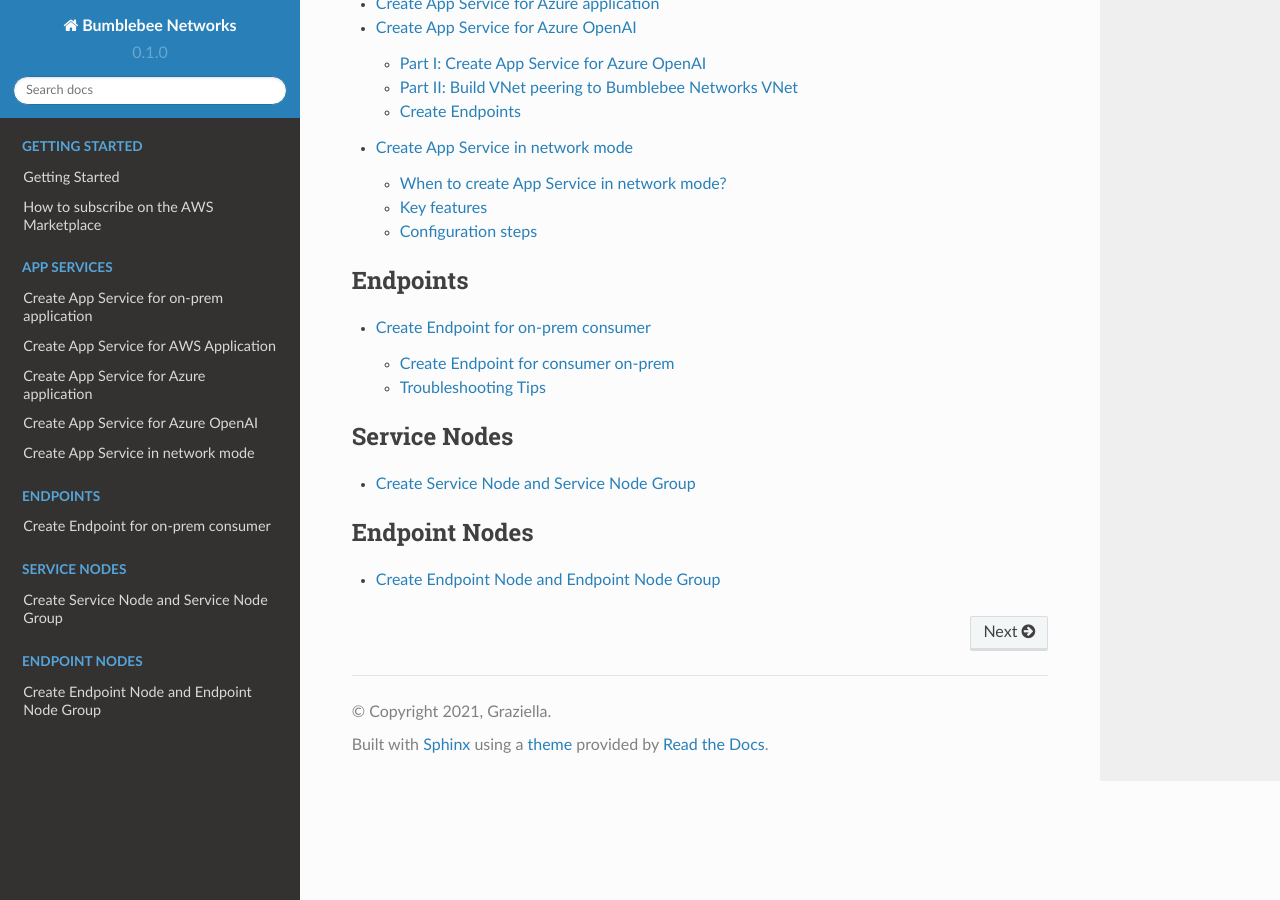
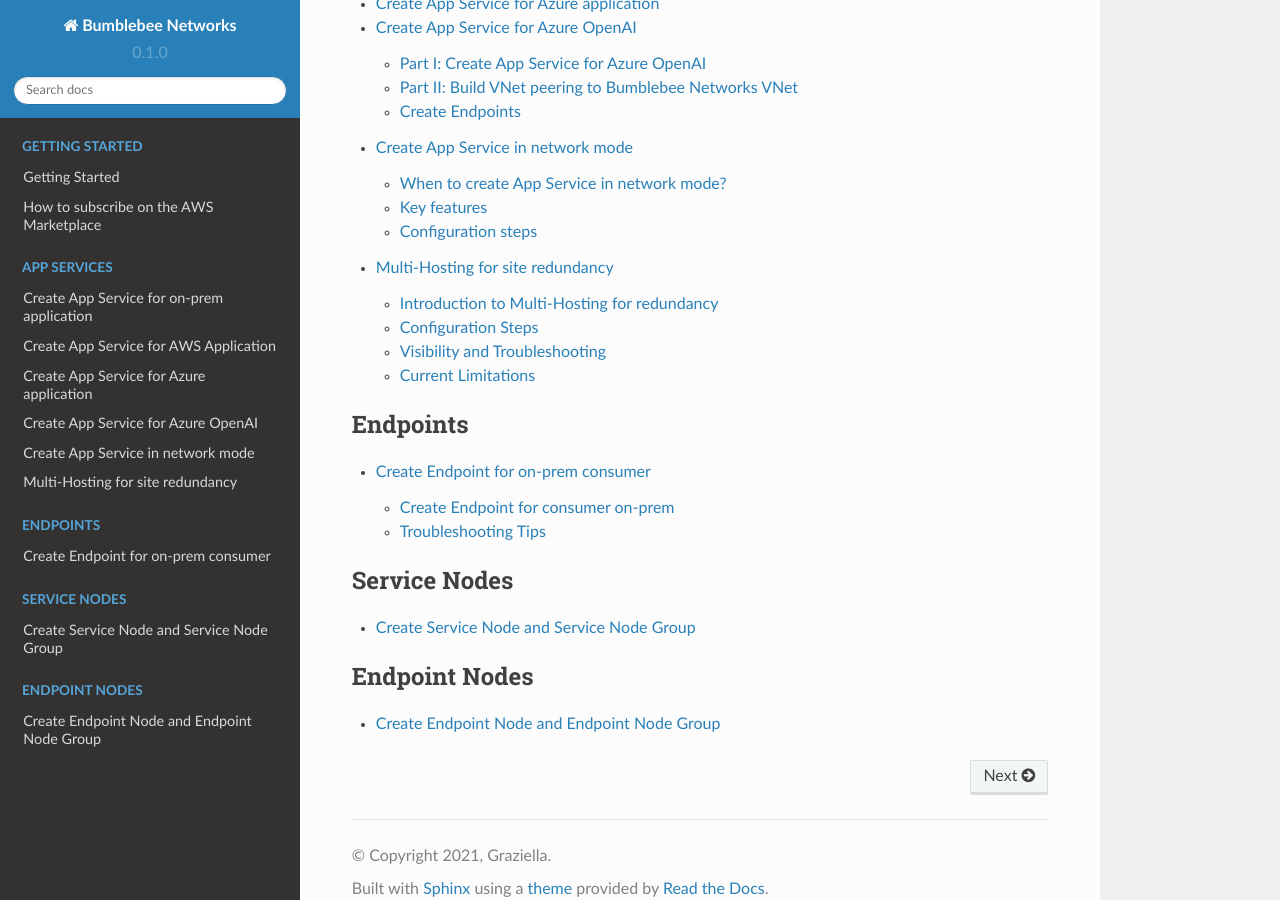
Before and after one commit to sherrywei-bumblebee/bumblebee-docs, a Sphinx documentation site: the page built from docs/source/index.rst, in a window 1280 px wide and 900 px high, scrolled down 1325 px. Built offline with Sphinx 7.4.7 and the Read the Docs theme 2.0.0, drawn with Linux system fonts in a browser that asks for light colours; pages that are not in the unit, such as notebooks, are missing from menus; some of the changed lines change nothing that is shown.

Commit message:
multi-hosting

```diff
--- /dev/null
+++ b/docs/source/AppService/multi-hosting.rst
@@ -0,0 +1,79 @@
+=======================================
+Multi-Hosting for site redundancy
+=======================================
+
+
+Introduction to Multi-Hosting for redundancy
+=================================================
+
+Bumblebee App Services and Endpoints can be deployed in clusters to both scale out and
+provide high redundancies.
+
+
+There are scenarios where the application or entire site or region go down, and for such situations
+Bumblebee Networks provides the Multi-Hosting capability to redundancies to a backup site.
+The diagram below illustrates a scenario where an on-prem application or the data center go down, with Multi-Hosting configured,
+Endpoints automatically re-connect to the backup deployment, and in this diagram the backup deployment is in AWS.
+
+
+|multi_hosting_illustration|
+
+
+
+In the above diagram, the primary App Service is in the data center and the backup in cloud.
+Below is another example where the deployment failover to a different cloud region.
+
+|multi_hosting_cloud_failover|
+
+There maybe multiple backups in the priority order.
+
+
+If the second hosting site is on-prem, you need to create, download and install a service node to the site.
+
+
+Configuration Steps
+=====================
+
+The following are the steps to configure Multi-Hosting.
+
+
+1. Login to Bumblebee portal.
+#. At the left navigation bar, click App Services.
+#. Click the App Service you wish to create multi-hosting sites.
+#. Click the Multi-Hosting tab.
+#. Clicking Add Hosting
+#. Select the Hosting location, on-prem, AWS or Azure
+#.
+
+    - If you select on-prem, enter the application FQDN name or IP address at the new hosting site, select a service node group in the new hosting site. Click Create. This configuration is similar to create an App Service for on-prem. Refer to this article if you need additional information.
+    - If you select AWS, select the region for the new hosting, enter the AWS Endpoint Service name for the new hosting, click Create. This configuration is similar to create an App Service for AWS. Refer to this article for additional information.
+    - If you select Azure, select the region for the new hosting, enter the Azure Private Link Service ID for the application in the new hosting VNet. This configuration is similar to create an App Service for Azure. Refer to this article for additional information.
+
+#. Done
+
+Visibility and Troubleshooting
+=================================
+
+Once you have created a new hosting, you should see it listed on the Multi-Hosting page. The new host Admin State should be "available" and the Op State should be "up".
+
+
+On the Endpoints tab under a selected App Service, you should see a field Hosting ID to each connected Endpoints. This field indicates which hosting the endpoint is connected to.
+
+
+Current Limitations
+========================
+
+Currently when an App Service is configured, it takes the highest priority, priority 1.
+Each new hosting created takes lower priority according to the sequence of creation.
+Currently you cannot change the priority order without deleting the hosting and create again.
+The work around is to create the hosting sequentially based their fail over priorities.
+For example, the first hosting is the primary, the seconds hosting takes over when the first one fail,
+and the third hosting takes over when the second one fail.
+
+
+Another limitation is there is no automatic fail back. Once hosting switches to, say,
+a lower priority site, it stays there until it fails and it then switches back to the primary.
+
+
+The third limitation is the multiple hosting sites cannot handle traffic simultaneously.
+The traffic handling is strictly in the priority order.
--- a/docs/source/index.rst
+++ b/docs/source/index.rst
@@ -27,6 +27,7 @@ Global Private Link service to everyone on earth.
    AppService/create_app_service_azure
    AppService/create_app_service_openai
    AppService/app_service_network_mode
+   AppService/multi-hosting
 
 
 .. toctree::
```
Also changed, not shown: docs/source/AppService/media/multi_hosting_cloud_failover.png (added), docs/source/AppService/media/multi_hosting_illustration.png (added).
